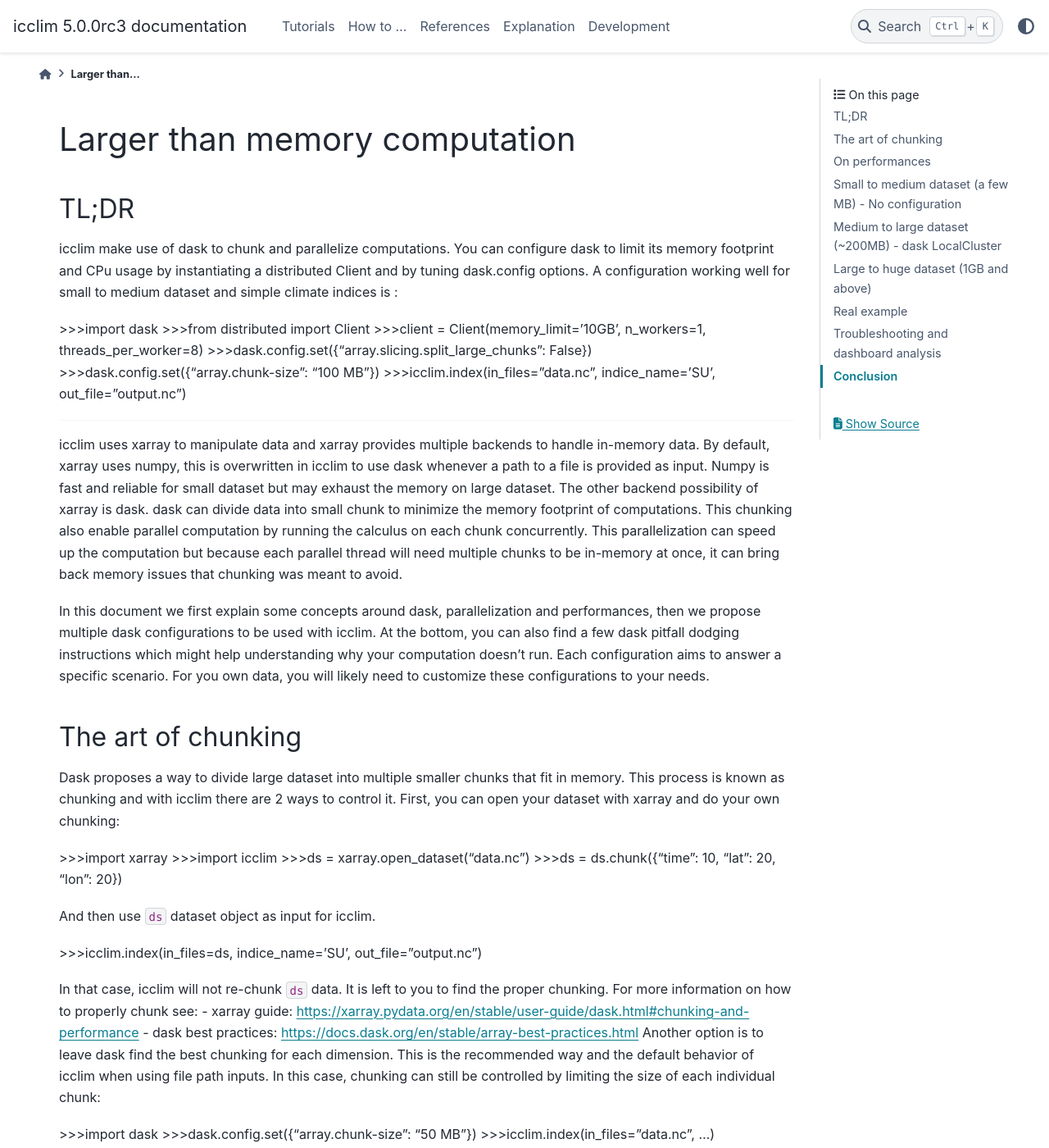
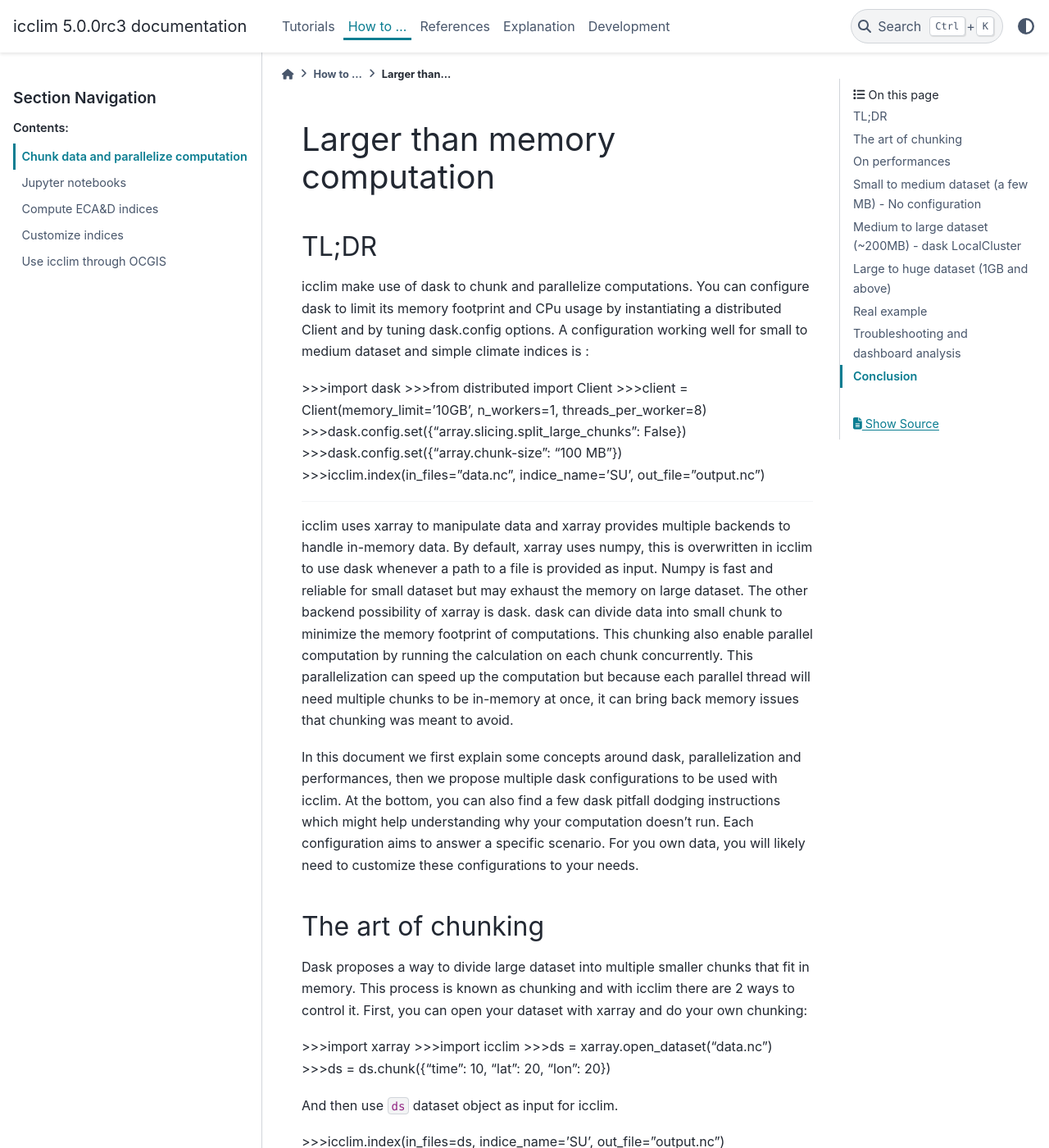
Before and after one commit to cerfacs-globc/icclim, a Sphinx documentation site: the page built from doc/source/how_to/dask.rst, in a window 1280 px wide and 1400 px high. Shown: the whole window at 82% size. Built offline with Sphinx 7.4.7 and the PyData theme 0.15.4, drawn with Linux system fonts in a browser that asks for light colours; some of the changed text lies outside the part shown.

Commit message:
DOC: Add ref to article in index
Also reformulate some sentences.

```diff
--- a/doc/source/how_to/dask.rst
+++ b/doc/source/how_to/dask.rst
@@ -21,7 +21,7 @@
 By default, xarray uses numpy, this is overwritten in icclim to use dask whenever a path to a file is provided as input.
 Numpy is fast and reliable for small dataset but may exhaust the memory on large dataset.
 The other backend possibility of xarray is dask. dask can divide data into small chunk to minimize the memory footprint
-of computations. This chunking also enable parallel computation by running the calculus on each chunk concurrently.
+of computations. This chunking also enable parallel computation by running the calculation on each chunk concurrently.
 This parallelization can speed up the computation but because each parallel thread will need multiple chunks to be
 in-memory at once, it can bring back memory issues that chunking was meant to avoid.
 
@@ -313,12 +313,12 @@
 ~~~~~~~~~~~~~~~~~~~~
 The warning would be: ``PerformanceWarning: Increasing number of chunks by factor of xx``.
 This warning is usually raised when computing percentiles.
-In percentiles calculus step, the data used to compute the percentile grow significantly in-memory.
+In percentiles calculation step, the intermediary data generated to compute percentiles is much larger than the initial data.
 First, because of the rolling window used to retrieve all values of each day, the analysed data is multiplied by
 window size (usually by 5).
 Then, on temperatures indices such as Tx90p, we compute percentiles for each day of year (doy).
 This means we must read almost all chunks of time dimension.
-To avoid consuming all RAM at once with this, icclim/xclim internally re-chunk data that's why dask warns
+To avoid consuming all RAM at once with these, icclim/xclim internally re-chunk data that's why dask warns
 that many chunks are being created.
 In that case this warning can be ignored.
 
--- a/doc/source/how_to/index.rst
+++ b/doc/source/how_to/index.rst
@@ -13,6 +13,7 @@
     :maxdepth: 2
     :caption: Contents:
 
+    Chunk data and parallelize computation <dask>
     Jupyter notebooks <notebooks>
     Compute ECA&D indices <recipes_ecad>
     Customize indices <recipes_custom>
```
